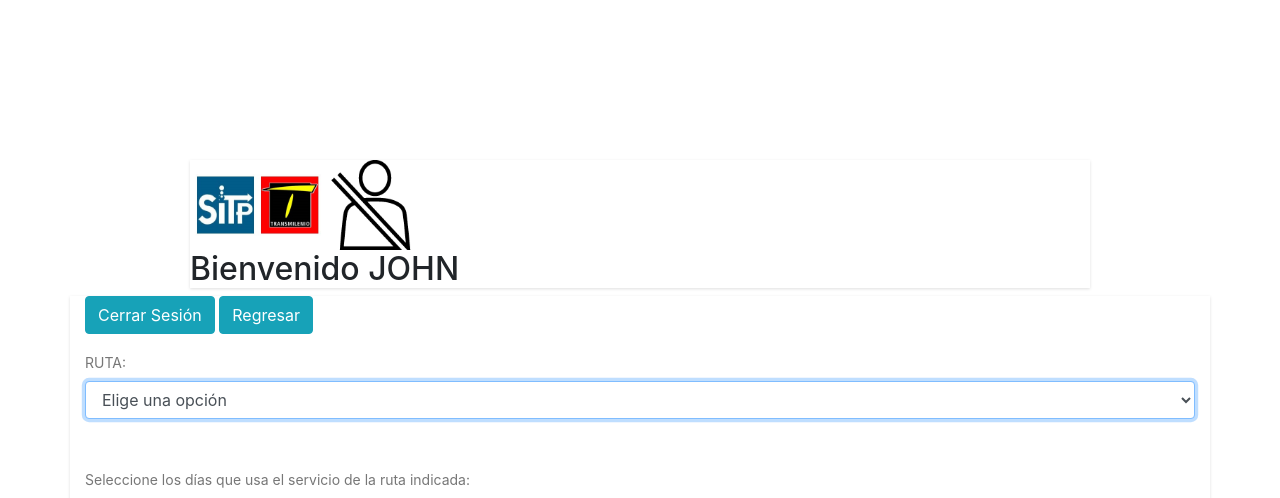
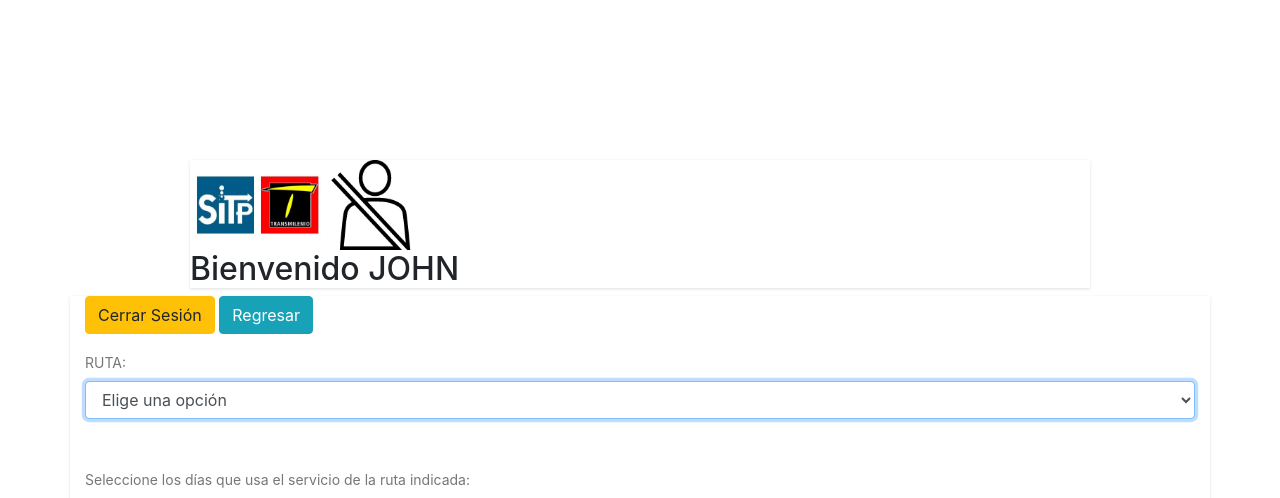
Before and after one commit to johnegg2018/POLIPSP, a PHP site: page /EncuestaUsuario.php in a window 1280 px wide. Shown: the top 498 px of the page. Run offline with PHP 8.4, Linux system fonts and the light colour scheme; a user stored in the database is signed in.

Commit message:
Ajustes estilos formularios.
Se cambia clase del botón de cierre de sesión para diferenciarlo de las demás operaciones.

```diff
--- a/CuentaCliente.php
+++ b/CuentaCliente.php
@@ -8,7 +8,7 @@
 <div id="welcome">
     <img src="imagenes/sitp.jpg" style="max-width:15%;width:auto;height:auto;">
 	<h2>Bienvenido <?php echo $_SESSION["nombre"]?> <span> </span></h2>
-	<a href="index.php" class="btn btn-info" role="button">Cerrar Sesión</a><br><br>
+	<a href="index.php" class="btn btn-warning" role="button">Cerrar Sesión</a><br><br>
 	<?php include("menu.php"); ?>
 	<img src="imagenes/SITPP.jpg" style="max-width:200%;width:863px;height:350px;">
 	<br><br><br><br>
--- a/EncuestaConductor.php
+++ b/EncuestaConductor.php
@@ -12,7 +12,7 @@
 	<h2>Bienvenido <?php echo $_SESSION["nombre"]?> <span> </span></h2>
 <div class="container">
 	<p>
-		<a href="index.php" class="btn btn-info" role="button">Cerrar Sesión</a>
+		<a href="index.php" class="btn btn-warning" role="button">Cerrar Sesión</a>
 		<a href="./CuentaCliente.php" title="Regresar" class="btn btn-info" role="button">Regresar</a>
 	</p>
 	<form method="post"
--- a/EncuestaControlador.php
+++ b/EncuestaControlador.php
@@ -15,7 +15,7 @@
 </div>
 <div class="container">
 	<p>
-		<a href="index.php" class="btn btn-info" role="button">Cerrar Sesión</a>
+		<a href="index.php" class="btn btn-warning" role="button">Cerrar Sesión</a>
 		<a href="./CuentaCliente.php" title="Regresar" class="btn btn-info" role="button">Regresar</a>
 	</p>
 	<form method="post"
--- a/EncuestaUsuario.php
+++ b/EncuestaUsuario.php
@@ -15,7 +15,7 @@
 </div>
 <div class="container">
 	<p>
-		<a href="index.php" class="btn btn-info" role="button">Cerrar Sesión</a>
+		<a href="index.php" class="btn btn-warning" role="button">Cerrar Sesión</a>
 		<a href="./CuentaCliente.php" title="Regresar" class="btn btn-info" role="button">Regresar</a>
 	</p>
 	<form method="post"
```
